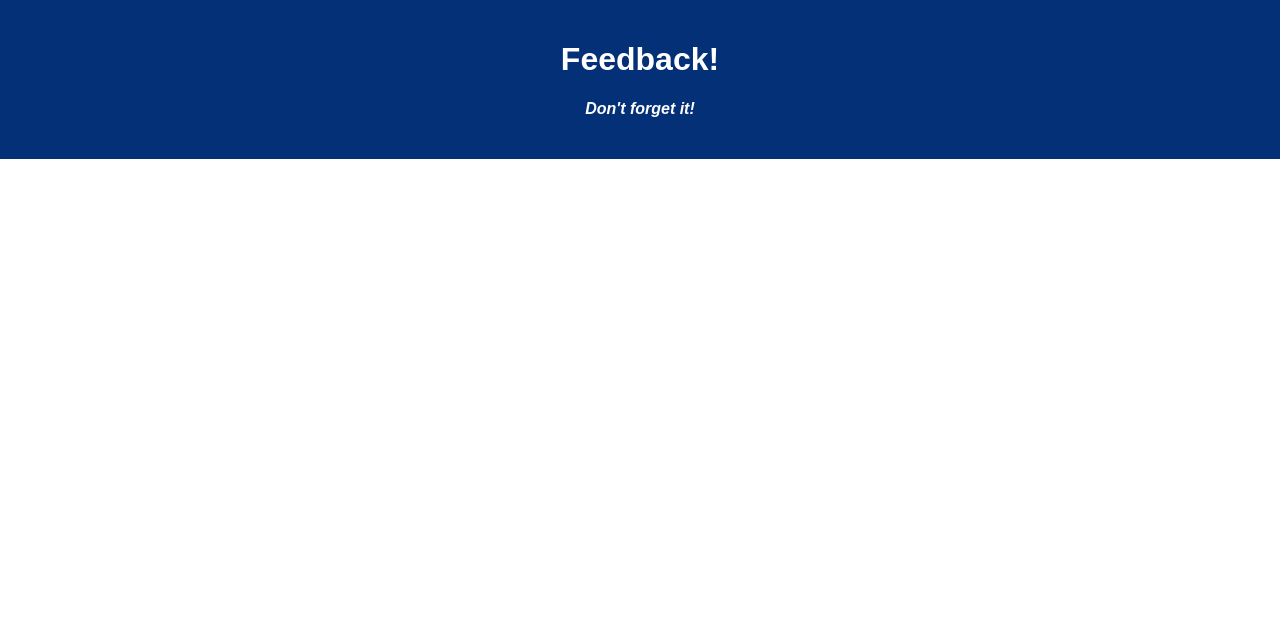
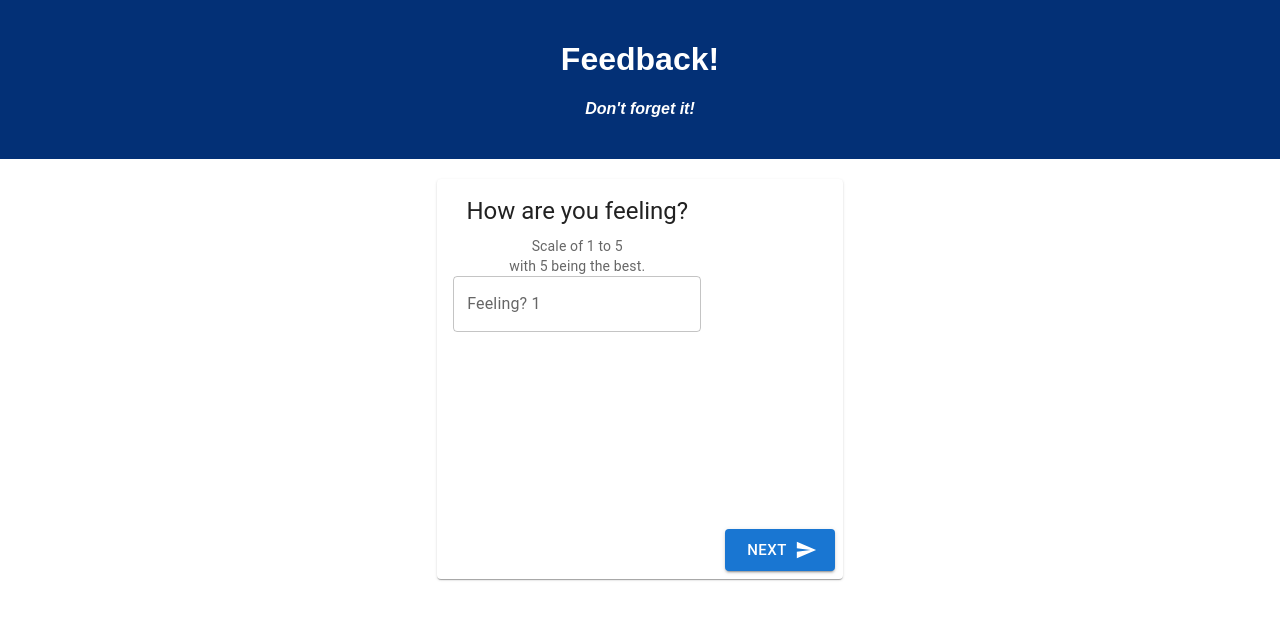
Before and after one commit to grav0165/weekend-redux-feedback-loop, a React (Create React App) app: page / in a window 1280 px wide. Shown: the top 620 px of the page. Built offline with nearby package versions, Linux system fonts and the light colour scheme.

Commit message:
creating Feeling component

```diff
--- a/src/components/App/App.jsx
+++ b/src/components/App/App.jsx
@@ -1,16 +1,23 @@
 import React from 'react';
 import axios from 'axios';
 import './App.css';
+import { HashRouter as Router, Route, Link } from 'react-router-dom';
+
+// importing components
+import Header from '../Header/Header';
+import Feeling from '../Feeling/Feeling';
 
 function App() {
 
   return (
-    <div className='App'>
-      <header className='App-header'>
-        <h1 className='App-title'>Feedback!</h1>
-        <h4>Don't forget it!</h4>
-      </header>
-    </div>
+    <Router>
+      <div className='App'>
+        <Header />
+        <Route path='/'>
+          <Feeling />
+        </Route>
+      </div>
+    </Router>
   );
 }
 
--- /dev/null
+++ b/src/components/Feeling/Feeling.css
@@ -0,0 +1,12 @@
+.feeling-div {
+    display: flex;
+    flex-direction: row;
+    justify-content: center;
+}
+
+.card-div {
+    display: flex;
+    flex-direction: row;
+
+
+}
--- /dev/null
+++ b/src/components/Feeling/Feeling.jsx
@@ -0,0 +1,57 @@
+import * as React from 'react';
+import Box from '@mui/material/Box';
+import Card from '@mui/material/Card';
+import CardActions from '@mui/material/CardActions';
+import CardContent from '@mui/material/CardContent';
+import CardMedia from '@mui/material/CardMedia';
+import Button from '@mui/material/Button';
+import Typography from '@mui/material/Typography';
+import SendIcon from '@mui/icons-material/Send';
+import TextField from '@mui/material/TextField';
+import './Feeling.css'
+import { useHistory } from 'react-router-dom';
+
+const Feeling = () => {
+
+    // sourcing history to go to next page
+    const history = useHistory();
+
+    const handleNext = () => {
+        history.push('/understand')
+    }
+
+    return (
+        <div className='feeling-div'>
+            <div className='card-div'>
+                <Card sx={{ display: 'flex', minWidth: 300, maxWidth: 1400, minHeight: 400, maxHeight: 500 }}>
+                    <CardContent>
+                        <Typography gutterBottom variant="h5" component="div" sx={{display: 'flex', justifyContent: 'center'}}>
+                            How are you feeling?
+                        </Typography>
+                        <Typography variant="body2" color="text.secondary">
+                            Scale of 1 to 5
+                        </Typography>
+                        <Typography variant="body2" color="text.secondary">
+                            with 5 being the best.
+                        </Typography>
+                        <div className='text-input'>
+                            <TextField
+                                id="outlined-number"
+                                label="Feeling? 1"
+                                type="number"
+                            />
+                        </div>
+                    </CardContent>
+                    <Box sx={{ display: 'flex', alignItems: 'flex-end' }}>
+                        <CardActions>
+                            <Button sx={{ display: 'flex', alignSelf: 'flex-end' }} size="large" variant="contained" endIcon={<SendIcon />} onClick={handleNext}>Next</Button>
+                        </CardActions>
+                    </Box>
+                </Card>
+            </div>
+
+        </div >
+    )
+}
+
+export default Feeling;
--- /dev/null
+++ b/src/components/Header/Header.css
@@ -0,0 +1,19 @@
+.App-header {
+    background-color: #033076;
+    min-height: 70px;
+    padding: 20px;
+    color: white;
+    margin-bottom: 20px;
+  }
+
+  .App-title {
+    font-size: 2em;
+  }
+
+  .App-intro {
+    font-size: large;
+  }
+
+  h4 {
+    font-style: italic;
+  }
--- /dev/null
+++ b/src/components/Header/Header.jsx
@@ -0,0 +1,10 @@
+const Header = () => {
+    return (
+        <header className='App-header'>
+            <h1 className='App-title'>Feedback!</h1>
+            <h4>Don't forget it!</h4>
+        </header>
+    )
+}
+
+export default Header;
--- a/src/index.js
+++ b/src/index.js
@@ -4,8 +4,8 @@ import './index.css';
 import App from './components/App/App';
 
 // importing REDUX
+import { createStore, combineReducers, applyMiddleware } from 'redux';
 import { Provider } from 'react-redux';
-import { createStore, combineReducers, applyMiddleware } from 'redux';
 import logger from 'redux-logger';
 
 // Adding REDUCER to STORE information
```
Also changed, not shown: package.json (+7 -1 lines), 1 other file (tests, documents, lock files or other folders).
